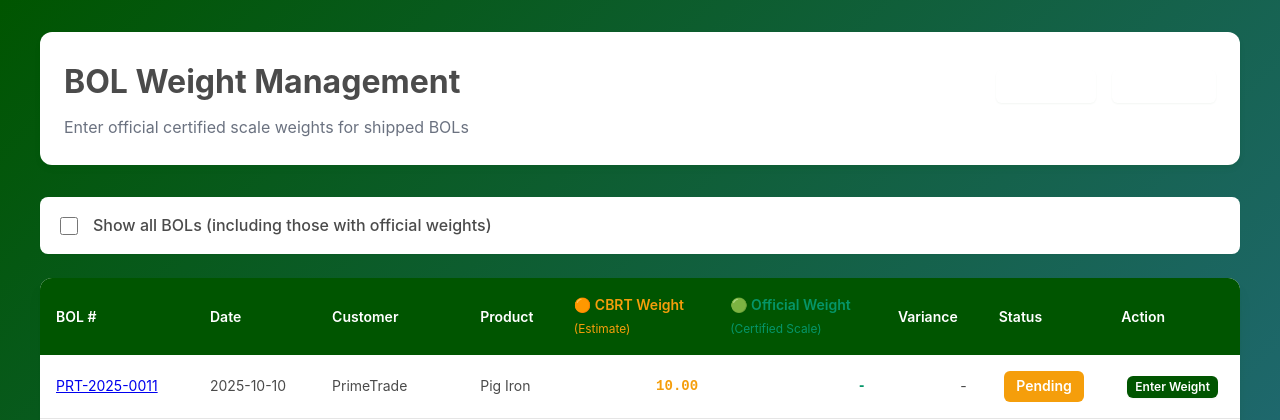
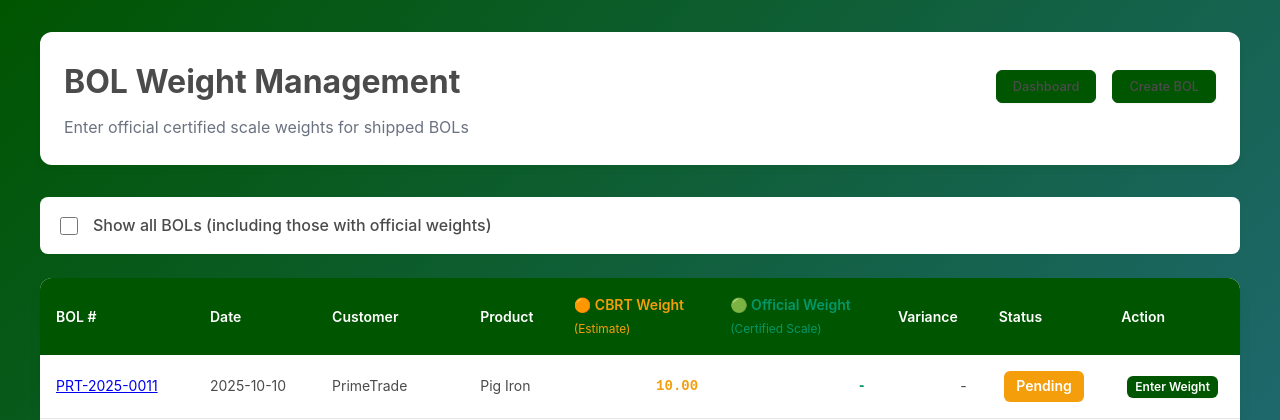
Before and after one commit to CBRT513/django-primetrade, a Django app: page /bol-weights.html in a window 1280 px wide. Shown: the top 420 px of the page. Run offline with Django 4.2, Linux system fonts and the light colour scheme; a user stored in the database is signed in; data comes from the database, SQL or seed files in the repository; data that the repository does not hold is empty.

Commit message:
Fix invisible navigation buttons on BOL weights page
- Change button text from white to dark (var(--text-primary))
- Change background from transparent to primary color
- Add proper padding and styling
- Buttons now visible on light background

Fixes issue where buttons existed but were invisible due to
white text on white background.

🤖 Generated with [Claude Code](https://claude.com/claude-code)

Co-Authored-By: Claude <noreply@anthropic.com>

```diff
--- a/templates/bol-weights.html
+++ b/templates/bol-weights.html
@@ -21,13 +21,17 @@
       gap: 1rem;
     }
     .nav-links a {
-      color: white !important;
-      background: rgba(255, 255, 255, 0.1) !important;
-      border: 1px solid rgba(255, 255, 255, 0.2) !important;
+      color: var(--text-primary) !important;
+      background: var(--primary) !important;
+      border: 1px solid var(--primary) !important;
+      padding: 0.5rem 1rem;
+      text-decoration: none;
+      border-radius: 6px;
+      font-weight: 500;
     }
     .nav-links a:hover {
-      background: rgba(255, 255, 255, 0.2) !important;
-      border-color: rgba(255, 255, 255, 0.3) !important;
+      background: var(--primary-dark, #2c5f4f) !important;
+      border-color: var(--primary-dark, #2c5f4f) !important;
     }
     .bol-table {
       width: 100%;
```
